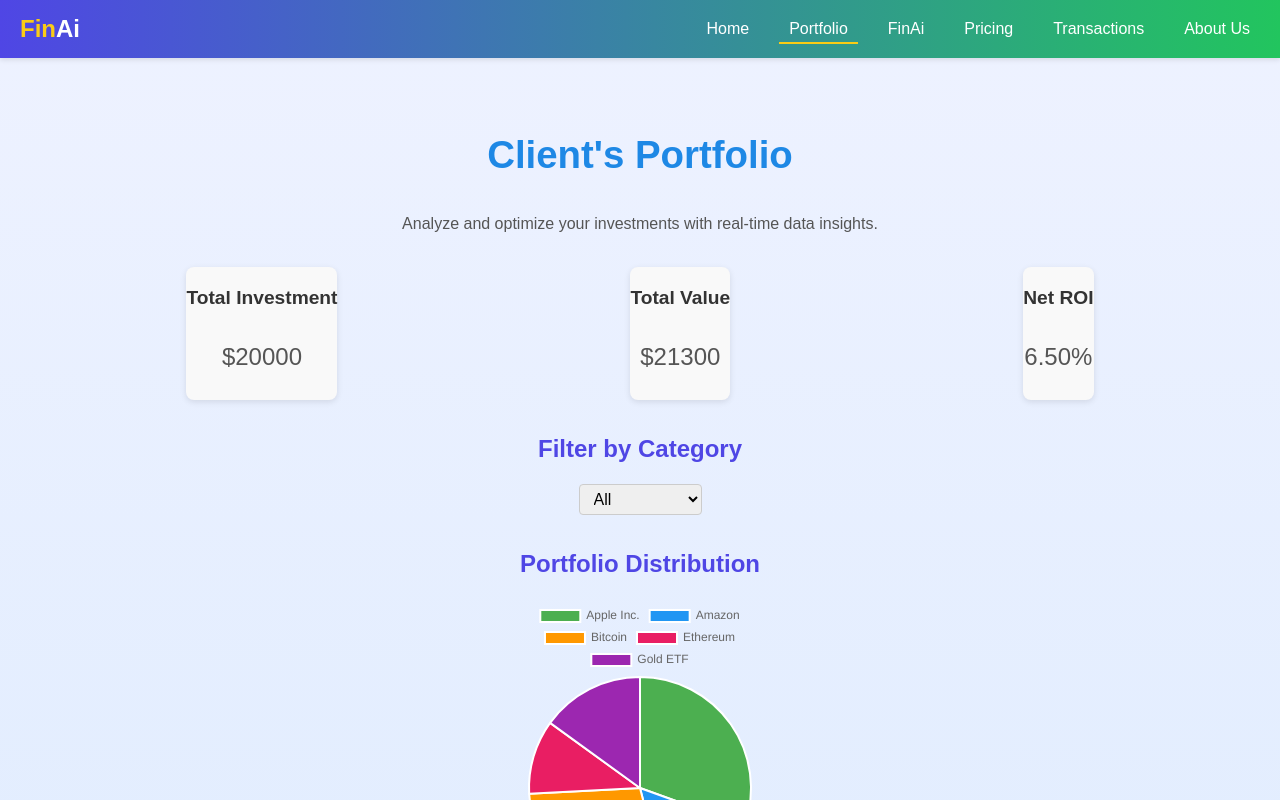
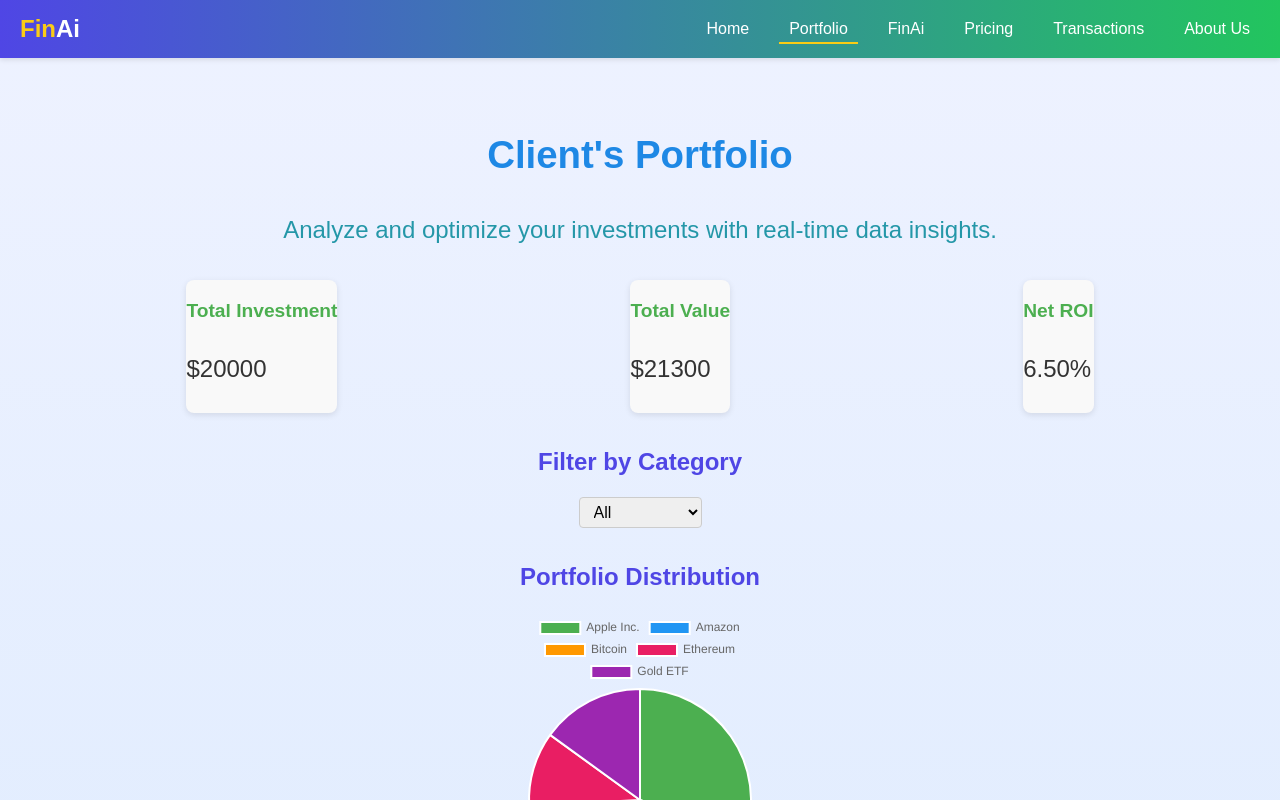
Before and after one commit to hitoriiiiiiii/pbl-frontend-web, a React (Vite) app: page /portfolio in a window 1280 px wide. Shown: the top 800 px of the page. Built offline with nearby package versions, Linux system fonts and the light colour scheme.

Commit message:
working on css

```diff
--- a/src/pages/Portfolio.css
+++ b/src/pages/Portfolio.css
@@ -17,8 +17,8 @@
 }
 
 .portfolio-header p {
-  font-size: 1rem;
-  color: #555;
+  font-size: 1.5rem;
+  color: #2497a8;
 }
 
 /* Summary Section */
@@ -29,20 +29,21 @@
 }
 
 .summary-card {
-  text-align: center;
-  background: #f9f9f9;
-  box-shadow: 0 2px 6px rgba(0, 0, 0, 0.1);
-  border-radius: 8px;
+    background: #f9f9f9;
+    box-shadow: 0 2px 6px rgba(0, 0, 0, 0.1);
+    border-radius: 8px;
+    box-sizing: border-box;
+
 }
 
 .summary-card h2 {
   font-size: 1.2rem;
-  color: #333;
+  color: #4caf50;
 }
 
 .summary-card p {
   font-size: 1.5rem;
-  color: #555;
+  color: #333;
 }
 
 .positive {
--- a/src/pages/Pricing.css
+++ b/src/pages/Pricing.css
@@ -55,6 +55,7 @@
 .pricing-card.popular {
   border: 2px solid var(--primary-color, #007bff);
   background: linear-gradient(145deg, #e3f2ff, #f6fbff);
+  display:flex;
 
 }
 
```
